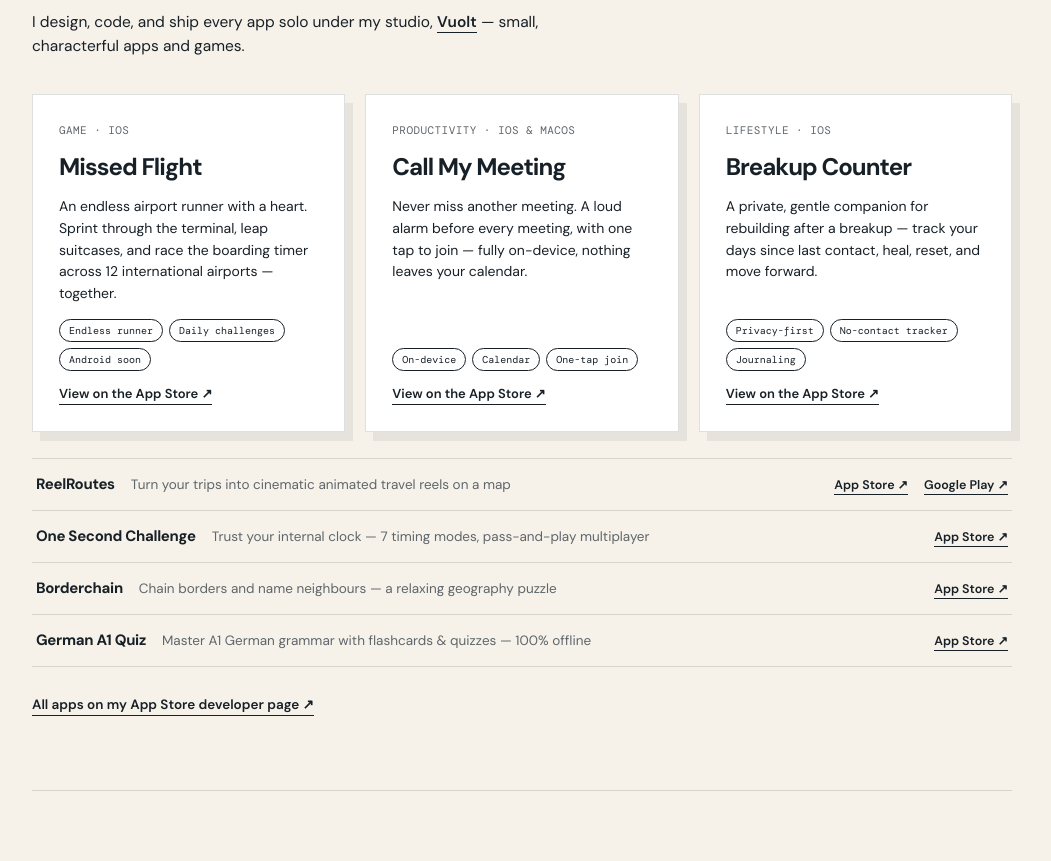
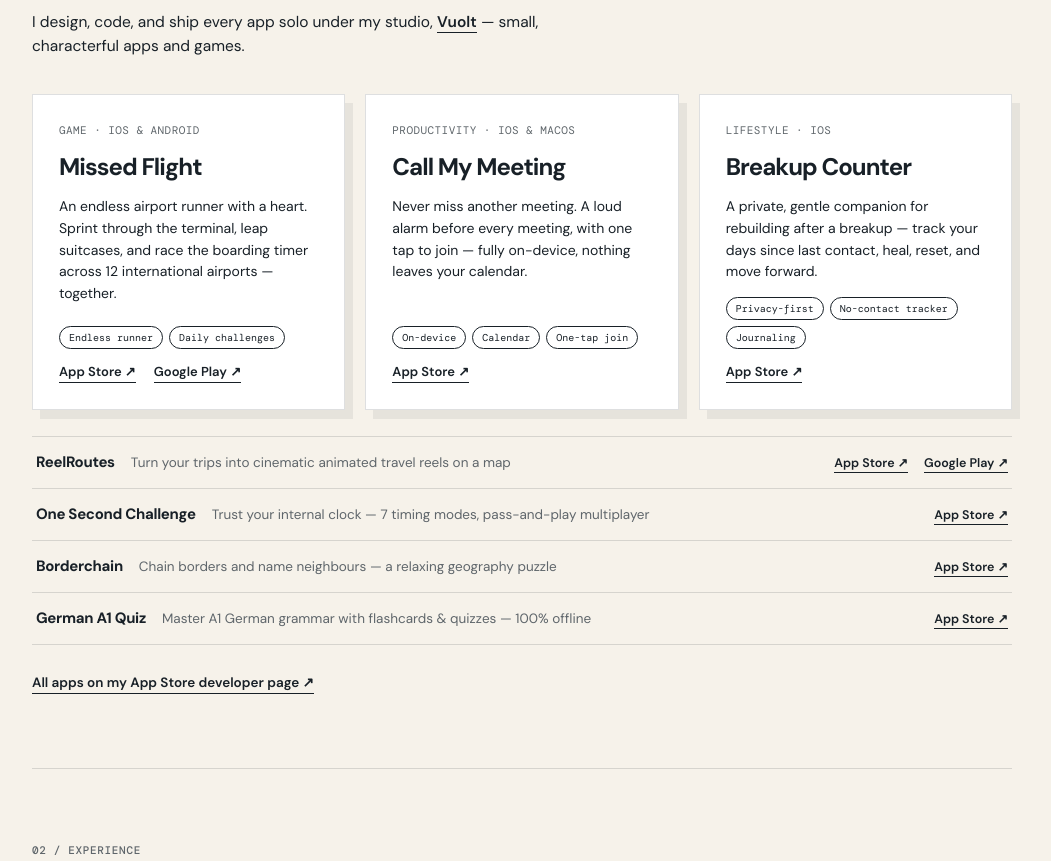
Before and after one commit to th3jlux/thej-portfolio, a plain HTML site: page profile.html in a window 1280 px wide. Shown: the part 780-1641 px from the top of the page, without its empty margins (118-1169 px from the left). Drawn offline with nearby package versions, Linux system fonts and the light colour scheme; a web font is replaced by a local one.

Commit message:
Missed Flight now on Android: add Google Play link, drop 'Android soon' tag

```diff
--- a/profile.html
+++ b/profile.html
@@ -47,6 +47,7 @@
       .tags { display:flex; flex-wrap:wrap; gap:6px; }
       .tags span { border:1px solid currentColor; border-radius:100px; padding:4px 9px; font:10px "DM Mono",monospace; }
       .app a.more { font-size:13px; font-weight:600; border-bottom:1px solid var(--ink); width:max-content; padding-bottom:2px; }
+      .store-links { display:flex; gap:18px; }
       .section-lede { max-width:560px; margin:-22px 0 36px; font-size:15.5px; line-height:1.55; }
       .section-lede a { font-weight:600; border-bottom:1px solid var(--ink); }
       .more-apps { list-style:none; margin:26px 0 0; padding:0; }
@@ -129,25 +130,25 @@
         <p class="section-lede">I design, code, and ship every app solo under my studio, <a href="https://vuolt.github.io" target="_blank" rel="noreferrer">Vuolt</a> — small, characterful apps and games.</p>
         <div class="app-grid">
           <article class="app">
-            <p class="app-type">Game · iOS</p>
+            <p class="app-type">Game · iOS & Android</p>
             <h3>Missed Flight</h3>
             <p class="desc">An endless airport runner with a heart. Sprint through the terminal, leap suitcases, and race the boarding timer across 12 international airports — together.</p>
-            <div class="tags"><span>Endless runner</span><span>Daily challenges</span><span>Android soon</span></div>
-            <a class="more" href="https://apps.apple.com/us/app/missed-flight/id6779718370" target="_blank" rel="noreferrer">View on the App Store ↗</a>
+            <div class="tags"><span>Endless runner</span><span>Daily challenges</span></div>
+            <div class="store-links"><a class="more" href="https://apps.apple.com/us/app/missed-flight/id6779718370" target="_blank" rel="noreferrer">App Store ↗</a><a class="more" href="https://play.google.com/store/apps/details?id=com.vuolt.missedflight" target="_blank" rel="noreferrer">Google Play ↗</a></div>
           </article>
           <article class="app">
             <p class="app-type">Productivity · iOS & macOS</p>
             <h3>Call My Meeting</h3>
             <p class="desc">Never miss another meeting. A loud alarm before every meeting, with one tap to join — fully on-device, nothing leaves your calendar.</p>
             <div class="tags"><span>On-device</span><span>Calendar</span><span>One-tap join</span></div>
-            <a class="more" href="https://apps.apple.com/us/app/call-my-meeting/id6782694054" target="_blank" rel="noreferrer">View on the App Store ↗</a>
+            <a class="more" href="https://apps.apple.com/us/app/call-my-meeting/id6782694054" target="_blank" rel="noreferrer">App Store ↗</a>
           </article>
           <article class="app">
             <p class="app-type">Lifestyle · iOS</p>
             <h3>Breakup Counter</h3>
             <p class="desc">A private, gentle companion for rebuilding after a breakup — track your days since last contact, heal, reset, and move forward.</p>
             <div class="tags"><span>Privacy-first</span><span>No-contact tracker</span><span>Journaling</span></div>
-            <a class="more" href="https://apps.apple.com/us/app/breakup-counter/id6760018086" target="_blank" rel="noreferrer">View on the App Store ↗</a>
+            <a class="more" href="https://apps.apple.com/us/app/breakup-counter/id6760018086" target="_blank" rel="noreferrer">App Store ↗</a>
           </article>
         </div>
         <ul class="more-apps">
```
